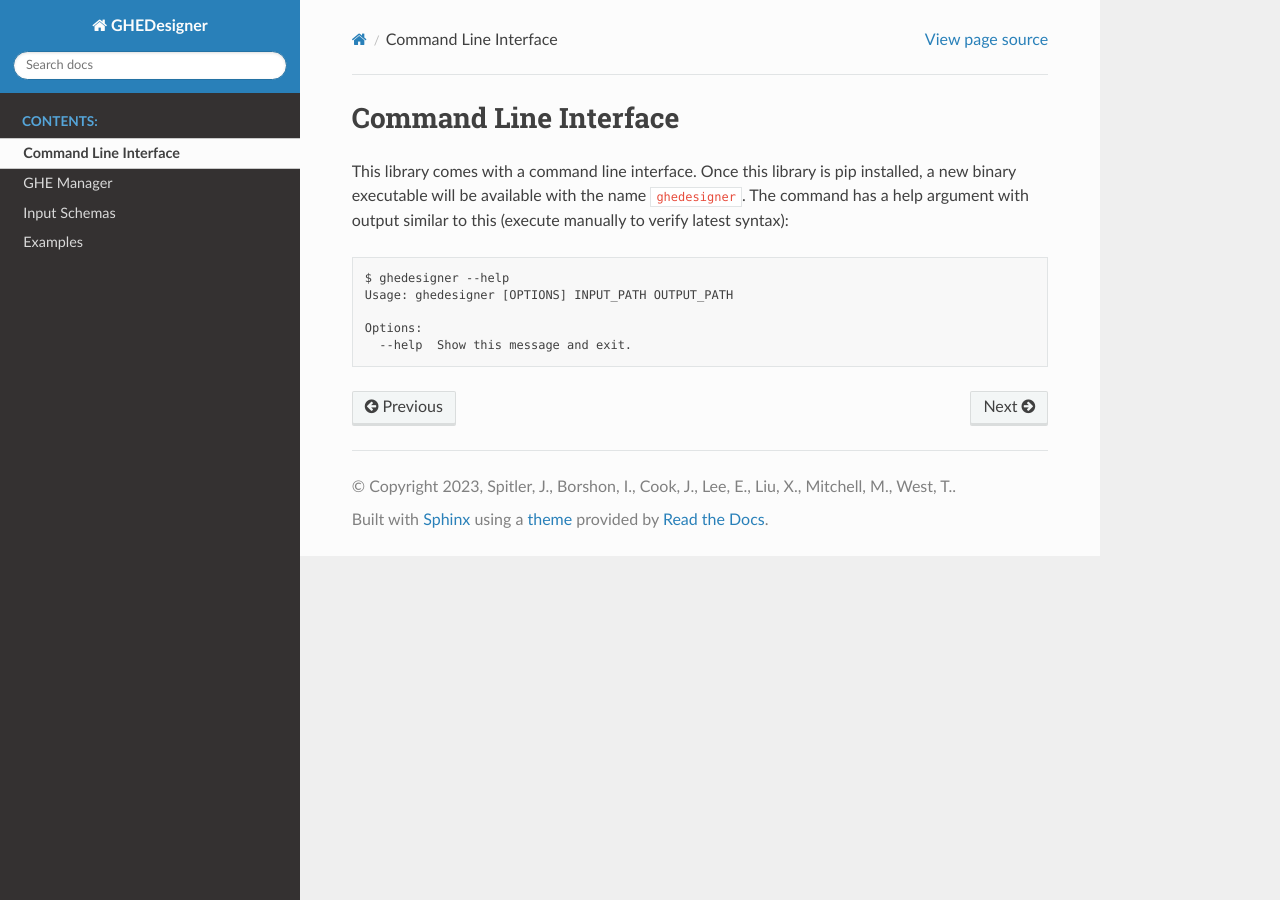
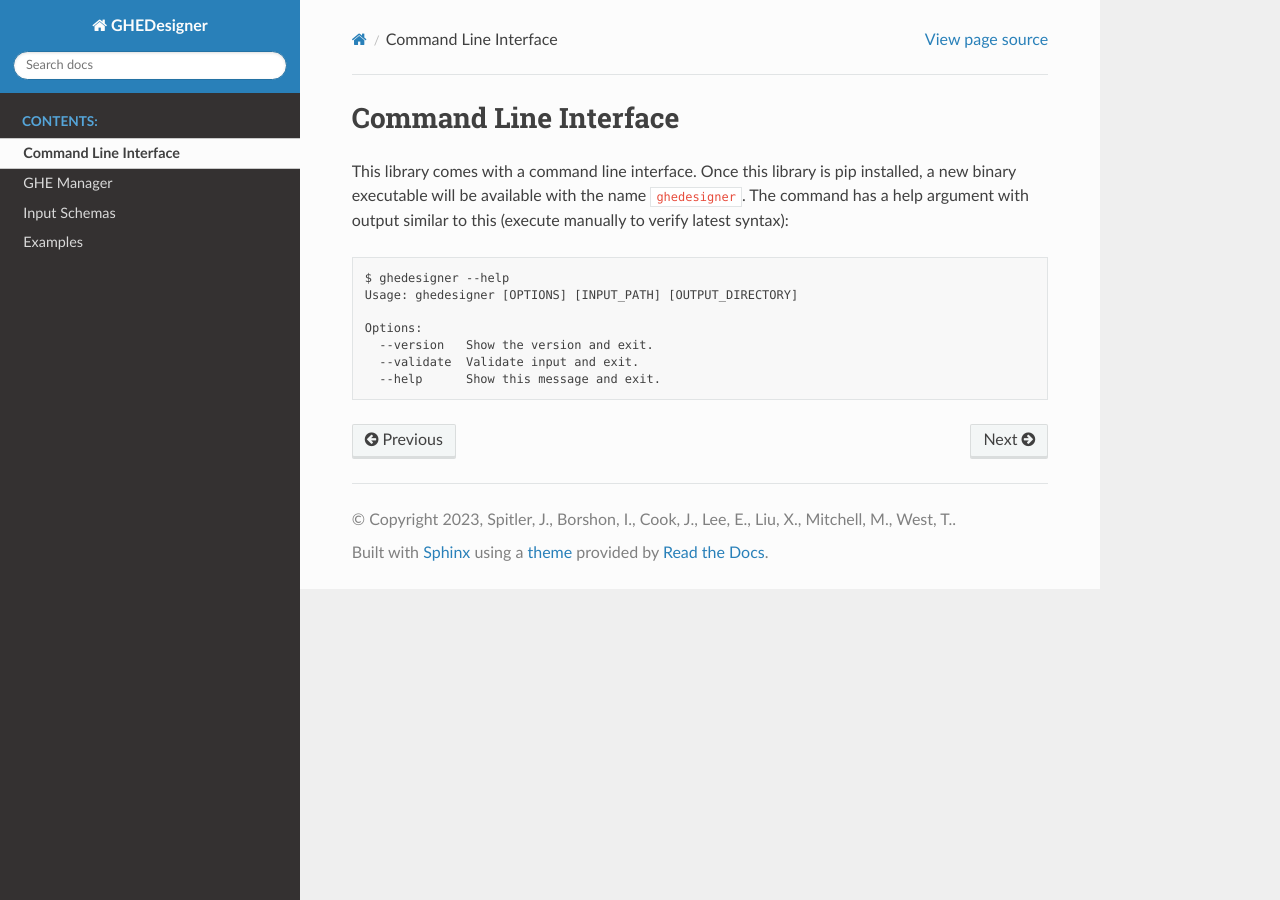
Before and after one commit to BETSRG/GHEDesigner, a Sphinx documentation site: the page built from docs/cli.rst, in a window 1280 px wide. Built offline with Sphinx 7.4.7 and the Read the Docs theme 2.0.0, drawn with Linux system fonts in a browser that asks for light colours.

Commit message:
update CLI to add version and input validation options

```diff
--- a/docs/cli.rst
+++ b/docs/cli.rst
@@ -4,7 +4,9 @@ Command Line Interface
 This library comes with a command line interface. Once this library is pip installed, a new binary executable will be available with the name ``ghedesigner``. The command has a help argument with output similar to this (execute manually to verify latest syntax)::
 
   $ ghedesigner --help
-  Usage: ghedesigner [OPTIONS] INPUT_PATH OUTPUT_PATH
+  Usage: ghedesigner [OPTIONS] [INPUT_PATH] [OUTPUT_DIRECTORY]
 
   Options:
-    --help  Show this message and exit.
+    --version   Show the version and exit.
+    --validate  Validate input and exit.
+    --help      Show this message and exit.
```
Also changed, not shown: 1 other file.
